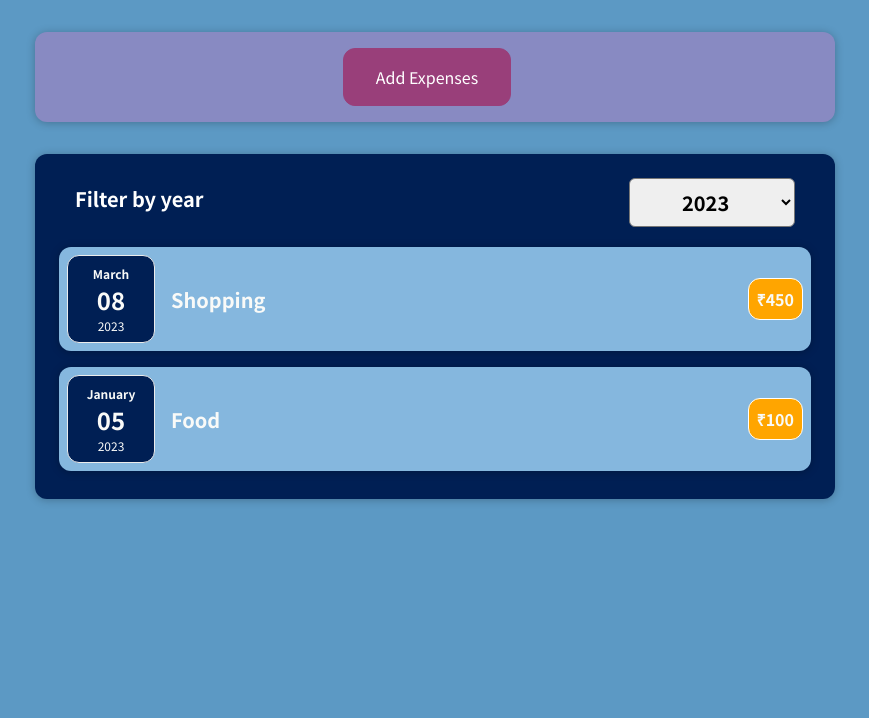
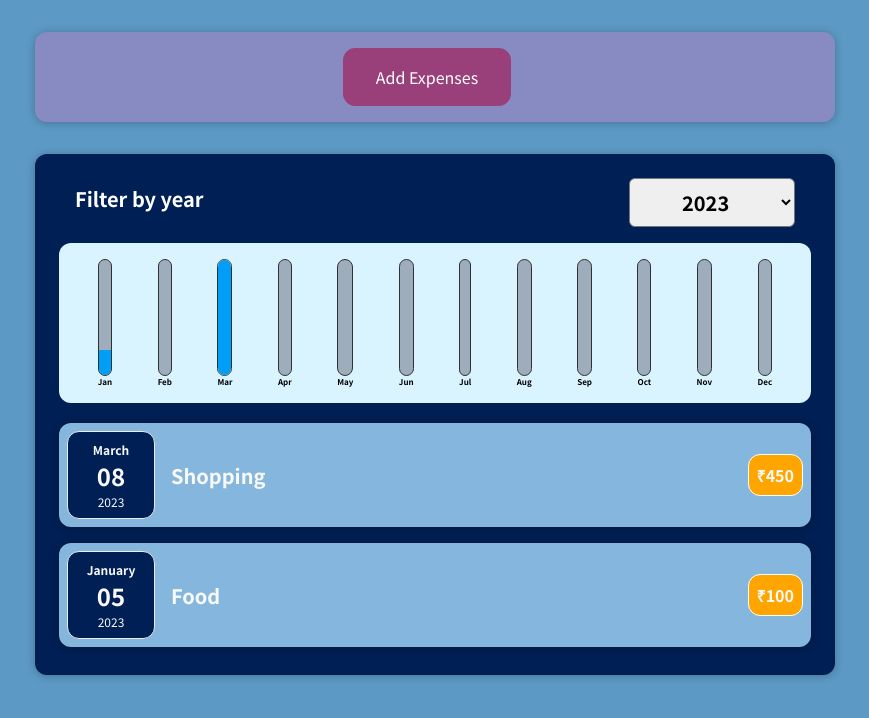
Before and after one commit to sreeyu/expense_tracker, a React (Create React App) app: page / in a window 1280 px wide. Shown: the top 718 px of the page, without its empty margins (205-1074 px from the left). Built offline with nearby package versions, Linux system fonts and the light colour scheme; the HTML template or start-up script is replaced by a standard one.

Commit message:
Add bar chart component

```diff
--- /dev/null
+++ b/src/components/Chart Graph/Chart.css
@@ -0,0 +1,9 @@
+.chart {
+    padding: 1rem;
+    border-radius: 12px;
+    background-color: #D9F3FF;
+    text-align: center;
+    display: flex;
+    justify-content: space-around;
+    height: 10rem;
+  }
--- /dev/null
+++ b/src/components/Chart Graph/Chart.jsx
@@ -0,0 +1,24 @@
+import './Chart.css'
+import ChartBar from './ChartBar'
+
+function Chart(props){
+
+    const amountValues = props.expensesArry.map(expense => expense.value);
+    const totalMax = Math.max(...amountValues);
+
+
+    return (
+        <div className='chart'>
+            {props.expensesArry.map((expense) => (
+                <ChartBar
+                    key={expense.label}
+                    value={expense.value}
+                    maxValue={totalMax}
+                    label={expense.label}
+                />
+            ))}
+        </div>
+    )
+}
+
+export default Chart;
--- /dev/null
+++ b/src/components/Chart Graph/ChartBar.css
@@ -0,0 +1,30 @@
+.chart-container {
+    height: 100%;
+    display: flex;
+    flex-direction: column;
+    align-items: center;
+  }
+
+  .inner-chart {
+    height: 100%;
+    width: 100%;
+    border: 1px solid #313131;
+    border-radius: 12px;
+    background-color: #9DADBC;
+    overflow: hidden;
+    display: flex;
+    flex-direction: column;
+    justify-content: flex-end;
+  }
+
+  .bar-fill {
+    background-color: #009EF7;
+    width: 100%;
+    transition: all 0.3s ease-out;
+  }
+
+  .bar-label {
+    font-weight: bold;
+    font-size: 0.5rem;
+    text-align: center;
+  }
--- /dev/null
+++ b/src/components/Chart Graph/ChartBar.jsx
@@ -0,0 +1,22 @@
+import './ChartBar.css'
+
+function ChartBar(props){
+
+    let fillHeight = '0%';
+
+    if(props.maxValue > 0){
+        fillHeight = Math.round((props.value / props.maxValue) * 100) + '%';
+    }
+
+
+    return (
+        <div className='chart-container'>
+            <div className="inner-chart">
+                <div className="bar-fill" style={{height: fillHeight}}></div>
+            </div>
+            <div className="bar-label">{props.label}</div>
+        </div>
+    )
+}
+
+export default ChartBar;
--- a/src/components/Expenses/Expense.jsx
+++ b/src/components/Expenses/Expense.jsx
@@ -3,6 +3,7 @@ import Card from '../UI Components/Card';
 import './Expense.css';
 import ExpenseList from './ExpenseList';
 import ExpensesFilter from './ExpensesFilter';
+import ExpenseChartBar from './ExpenseChartBar';
 
 function Expense(props) {
 
@@ -21,8 +22,9 @@ function Expense(props) {
   return (
         <Card className='expense'>
 
+
           <ExpensesFilter selected ={filteredYear} onFilterChange={getYear} />
-
+          <ExpenseChartBar months={filteredExpense} />
           <ExpenseList expenses={filteredExpense} />
 
 
--- /dev/null
+++ b/src/components/Expenses/ExpenseChartBar.jsx
@@ -0,0 +1,29 @@
+import React from "react";
+import Chart from "../Chart Graph/Chart";
+
+function ExpenseChartBar(props){
+
+    const monthArry = [
+        {label:'Jan', value:0},
+        {label:'Feb', value:0},
+        {label:'Mar', value:0},
+        {label:'Apr', value:0},
+        {label:'May', value:0},
+        {label:'Jun', value:0},
+        {label:'Jul', value:0},
+        {label:'Aug', value:0},
+        {label:'Sep', value:0},
+        {label:'Oct', value:0},
+        {label:'Nov', value:0},
+        {label:'Dec', value:0},
+    ]
+
+    for (const expense of props.months){
+        const expenseMonth = expense.date.getMonth();
+        monthArry[expenseMonth].value += expense.amount;
+    }
+
+    return <Chart expensesArry={monthArry} />
+}
+
+export default ExpenseChartBar;
```
